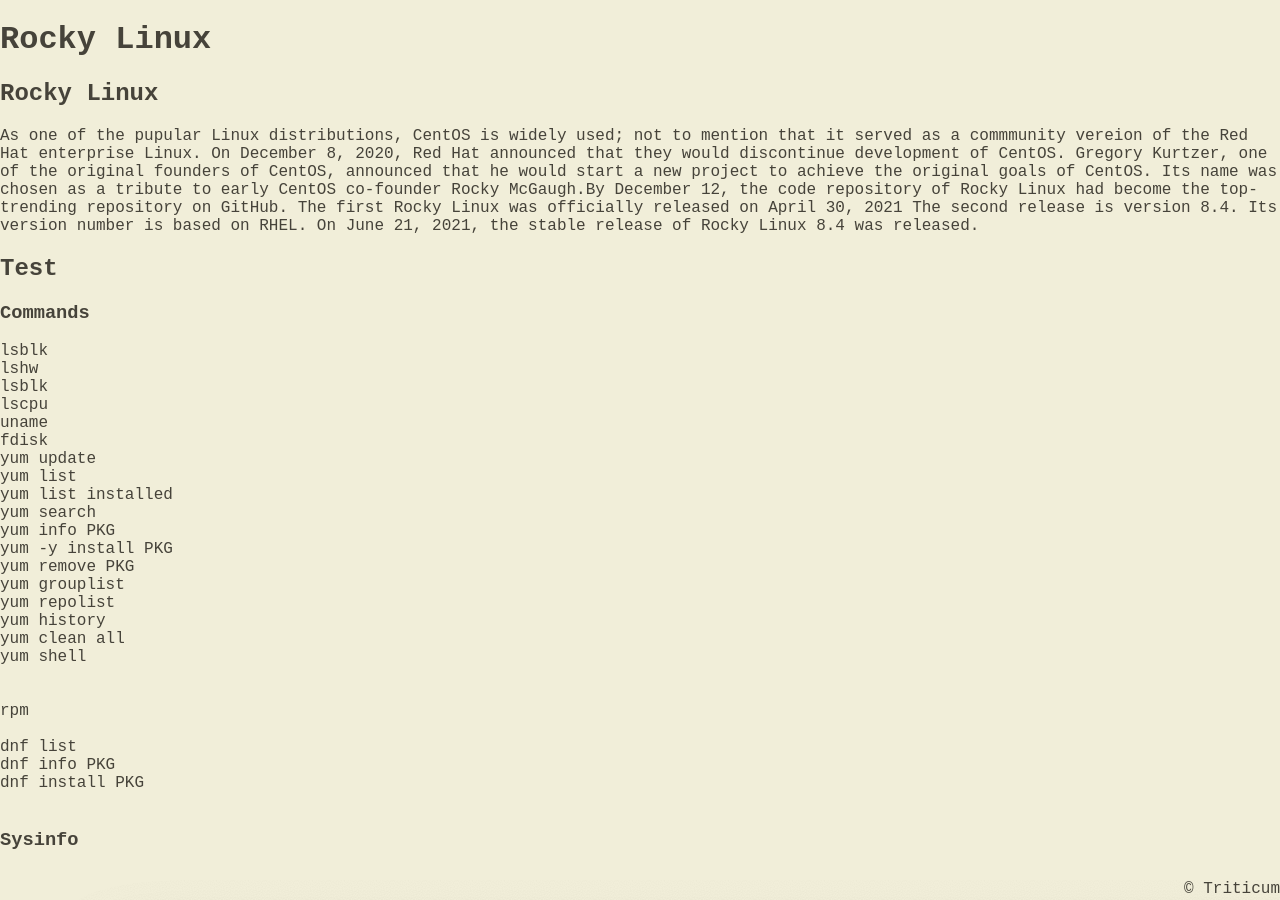
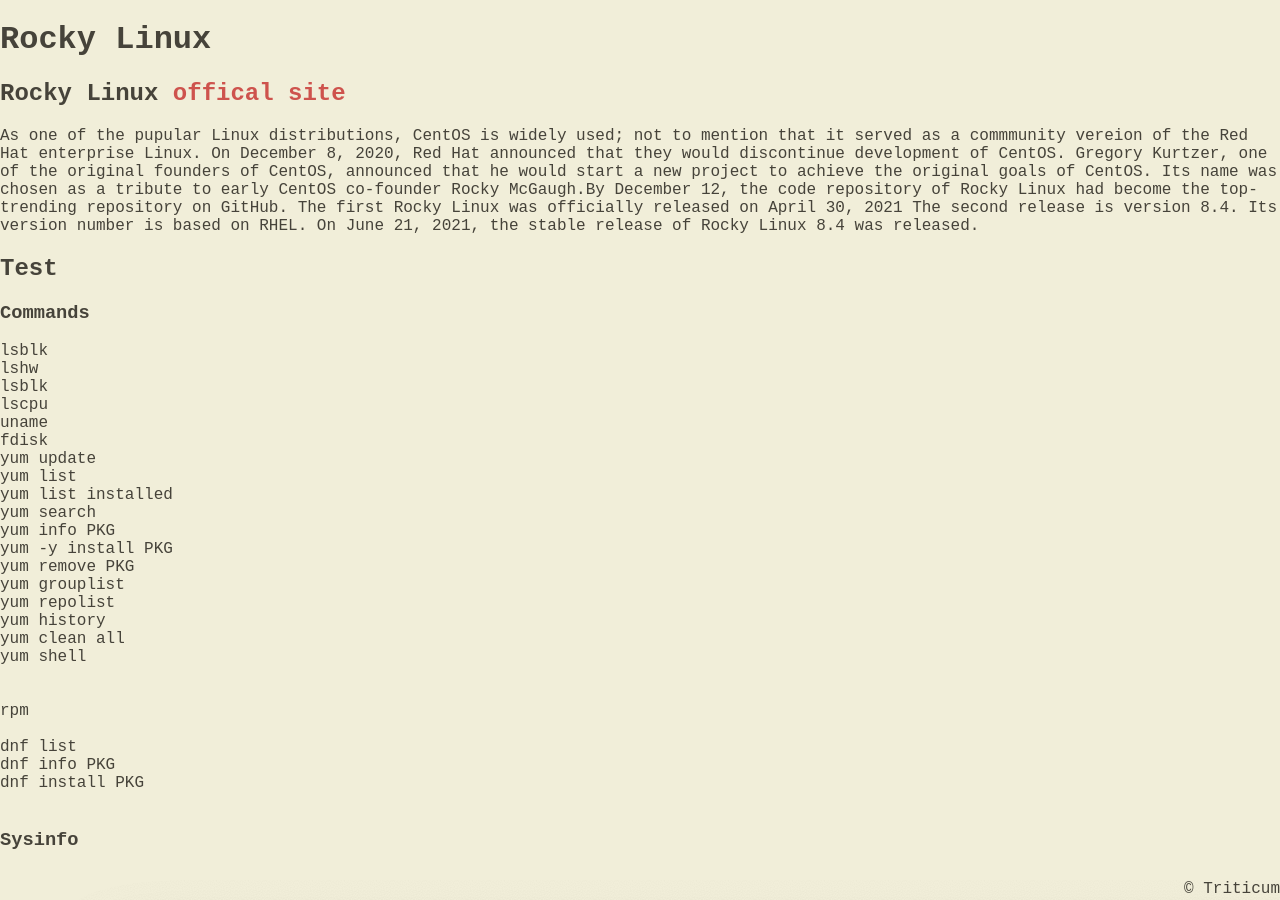
Before and after one commit to Triticum01/Triticum01.github.io, a Jekyll site: the page built from _posts/2023-01-05-OS.Rocky-Linux.md, in a window 1280 px wide and 900 px high. Built offline with Jekyll 4.4.1, drawn with Linux system fonts in a browser that asks for light colours; nearby versions of some CDN libraries.

Commit message:
Update 2023-01-05-OS.Rocky-Linux.md

```diff
--- a/_posts/2023-01-05-OS.Rocky-Linux.md
+++ b/_posts/2023-01-05-OS.Rocky-Linux.md
@@ -7,7 +7,7 @@
 
 
 
-## Rocky Linux
+## Rocky Linux  [offical site](https://rockylinux.org/)
 
 As one of the pupular Linux distributions, CentOS is widely used; not to mention that it served as a commmunity vereion of the Red Hat enterprise Linux. On December 8, 2020, Red Hat announced that they would discontinue development of CentOS. Gregory Kurtzer, one of the original founders of CentOS, announced that he would start a new project to achieve the original goals of CentOS. Its name was chosen as a tribute to early CentOS co-founder Rocky McGaugh.By December 12, the code repository of Rocky Linux had become the top-trending repository on GitHub.
 The first Rocky Linux was officially released on April 30, 2021 The second release is version 8.4. Its version number is based on RHEL. On June 21, 2021, the stable release of Rocky Linux 8.4 was released.
```
